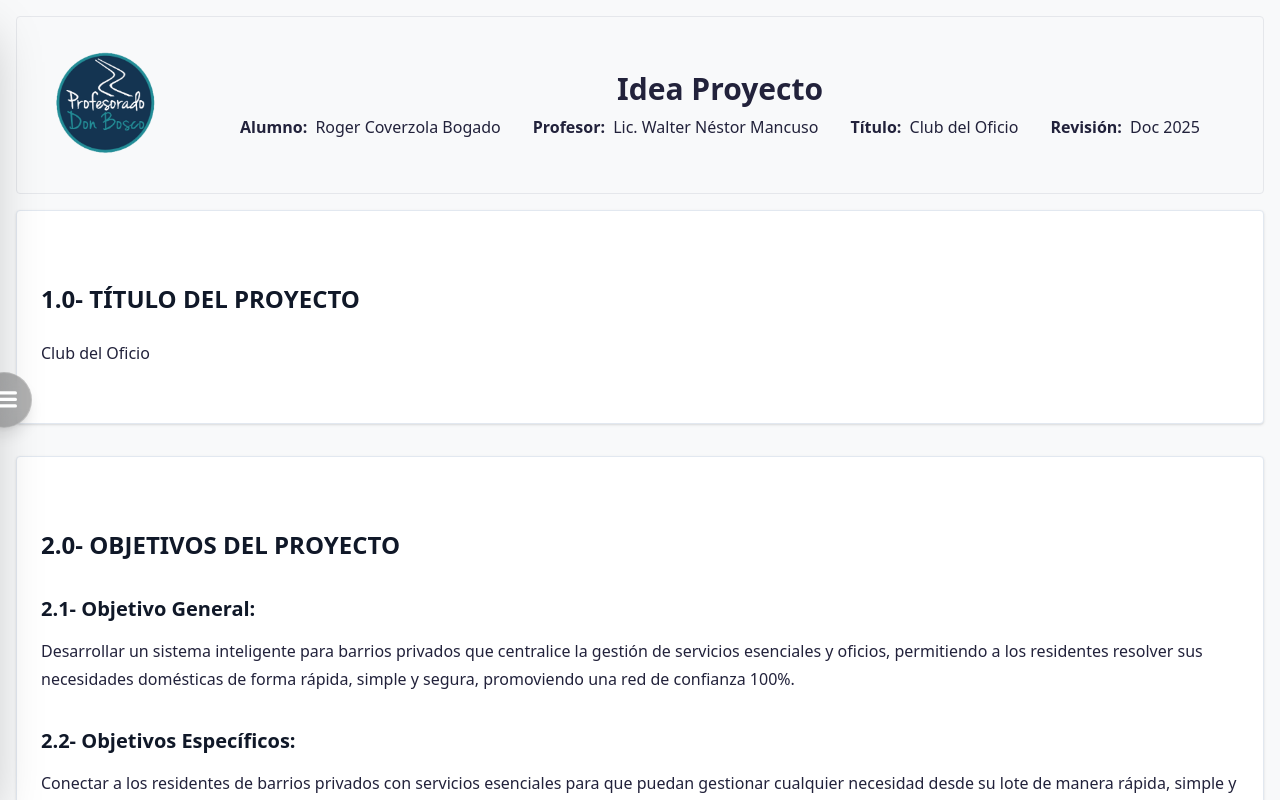
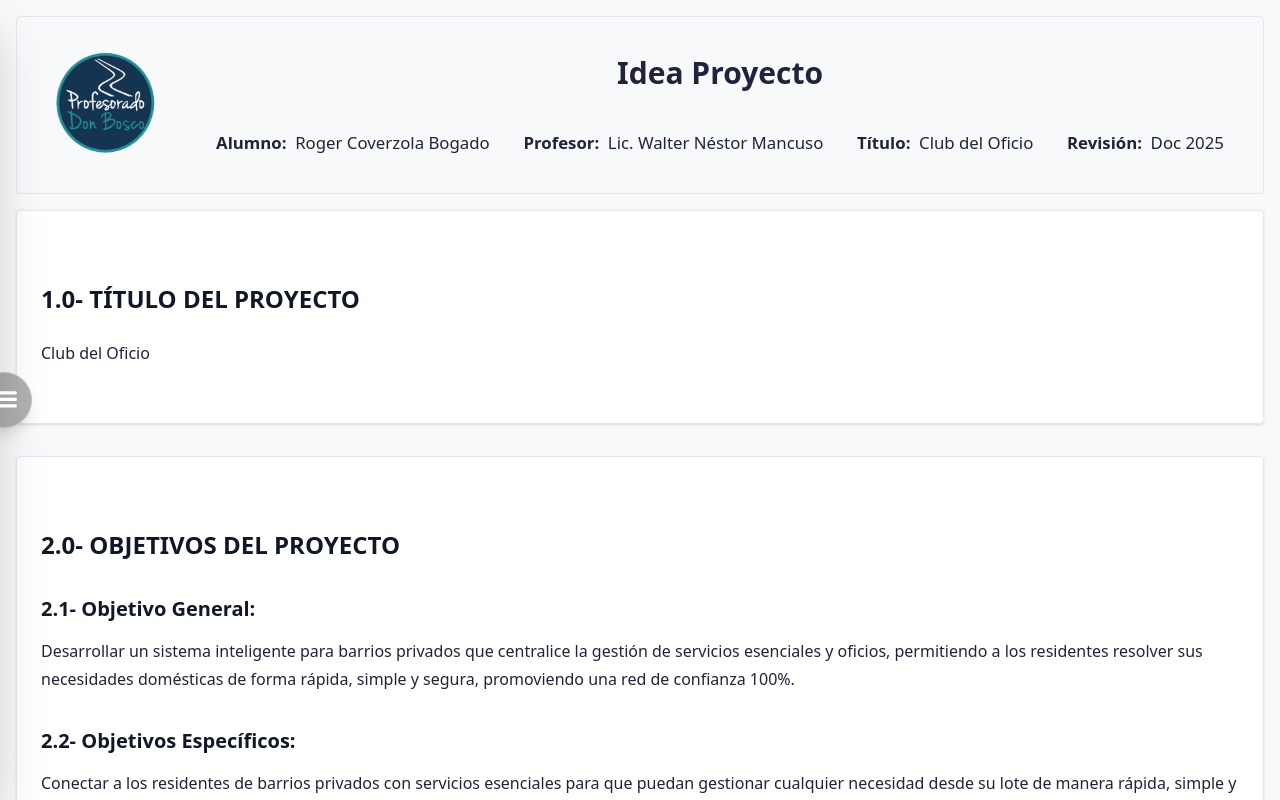
Before and after one commit to DIOLINK/Idea-pro, a React (Create React App) app: page / in a window 1280 px wide. Shown: the top 800 px of the page. Built offline with nearby package versions, Linux system fonts and the light colour scheme.

Commit message:
feat: Mejorar el diseño del componente InfoHeader con ajustes en el espaciado y escalado

```diff
--- a/src/components/molecules/InfoHeader.js
+++ b/src/components/molecules/InfoHeader.js
@@ -1,7 +1,15 @@
 import InfoRow from './InfoRow';
-export default function InfoHeader({ alumno, profesor, titulo, fecha_revision }) {
+export default function InfoHeader({
+  alumno,
+  profesor,
+  titulo,
+  fecha_revision,
+}) {
   return (
-    <div className="mt-2 flex justify-center space-x-8">
+    <div
+      className="mt-6 flex justify-center space-x-8 scale-105"
+      style={{ transform: 'scale(1.05)', marginTop: '2.5rem' }}
+    >
       <InfoRow label="Alumno:" value={alumno} />
       <InfoRow label="Profesor:" value={profesor} />
       <InfoRow label="Título:" value={titulo} />
```
